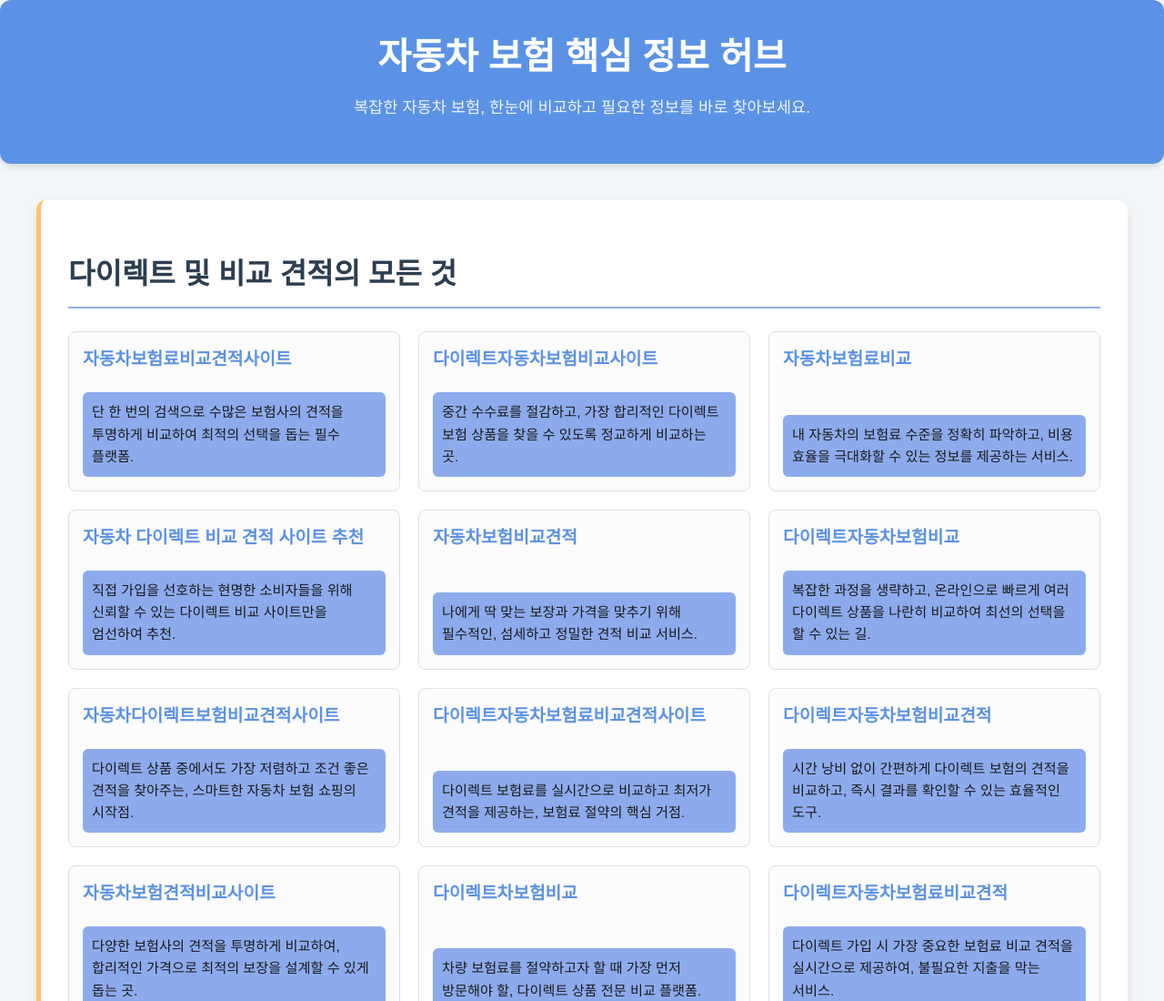
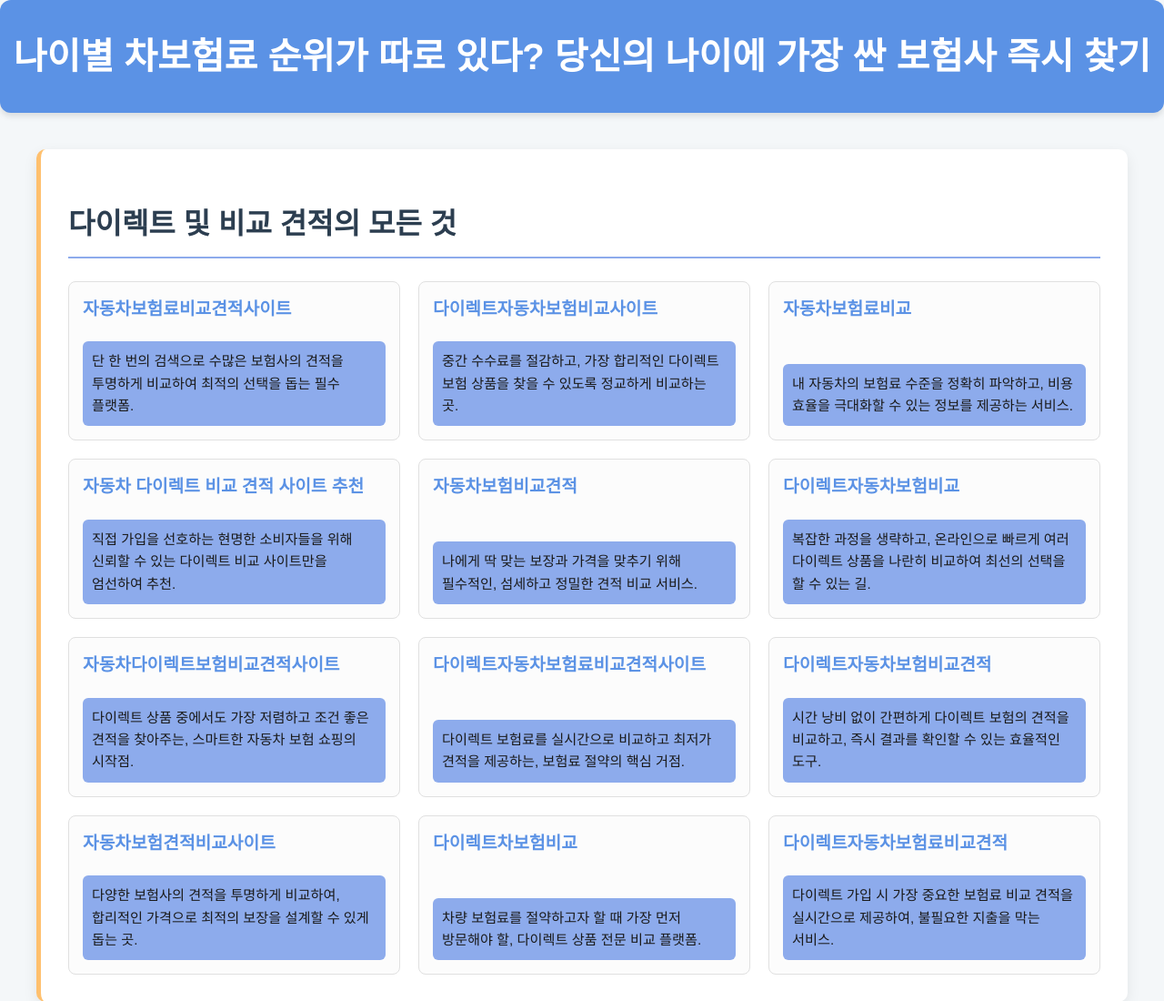
Before and after one commit to firemoney81-naldon/backktopt, a website: page index.html in a window 1280 px wide. Shown: the top 1100 px of the page at 91% size. Drawn offline with Linux system fonts and the light colour scheme.

Commit message:
Update index.html

```diff
--- a/index.html
+++ b/index.html
@@ -3,10 +3,10 @@
 <head>
     <meta charset="UTF-8">
     <meta name="viewport" content="width=device-width, initial-scale=1.0">
+<meta name="google-site-verification" content="bPeyJ_S-8nWUQOJ-jHeV7UVtUrtM_aln4fud6O-cZHc" />
+<meta name="naver-site-verification" content="bed00d5c64abd6fcd5e0e4afc07681785f00a406" />
 
-
-
-    <title>🚗 자동차 보험 핵심 정보 모음</title>
+    <title>나이별 차보험료 순위가 따로 있다? 당신의 나이에 가장 싼 보험사 즉시 찾기</title>
 
 
   <style>
@@ -145,8 +145,7 @@
 <body>
 
     <header>
-        <h1>자동차 보험 핵심 정보 허브</h1>
-        <p>복잡한 자동차 보험, 한눈에 비교하고 필요한 정보를 바로 찾아보세요.</p>
+        <h1>나이별 차보험료 순위가 따로 있다? 당신의 나이에 가장 싼 보험사 즉시 찾기</h1>
     </header>
 
     <div class="container">
```
